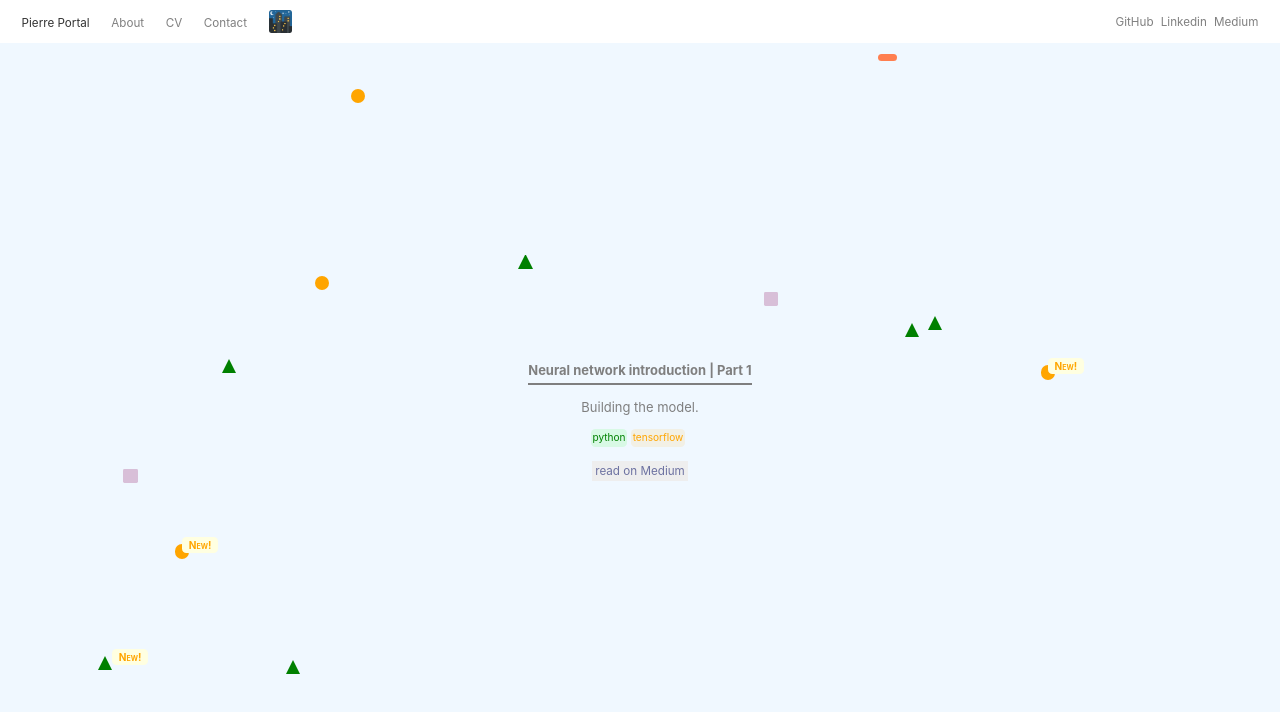
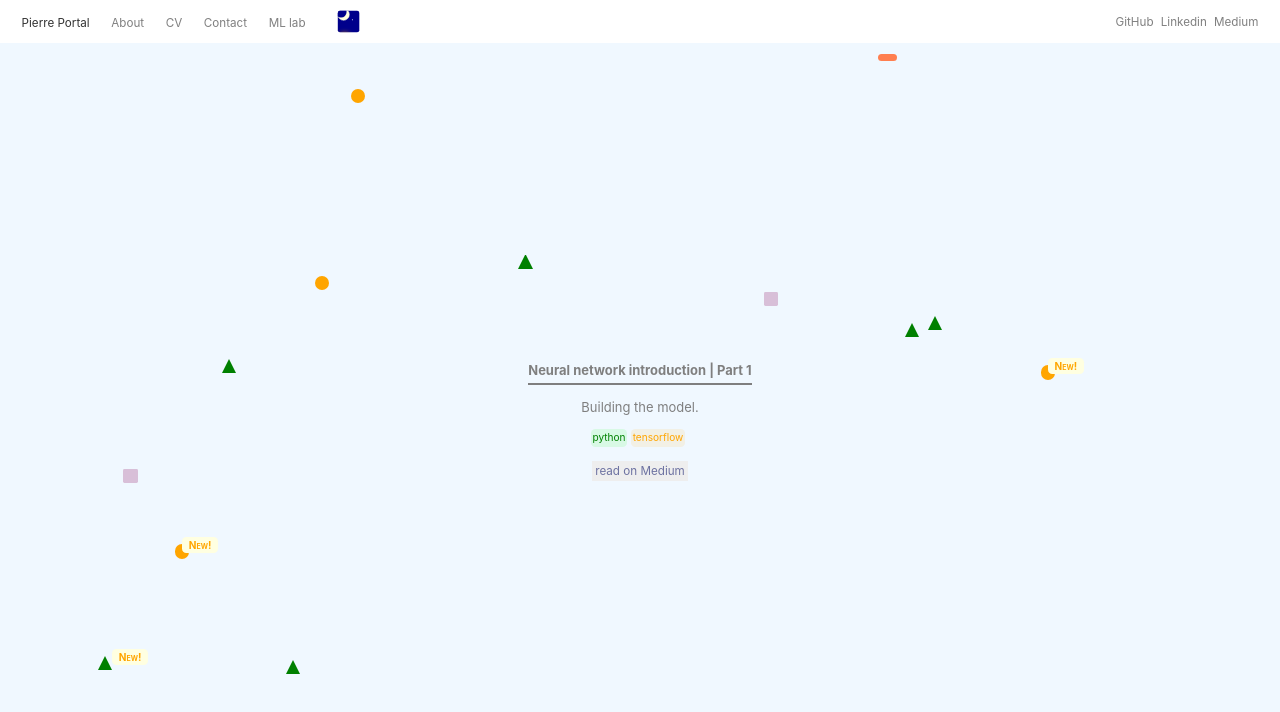
Before and after one commit to pierreportal/pierreportal, a React (Create React App) app: page / in a window 1280 px wide. Shown: the top 712 px of the page. Built offline with nearby package versions, Linux system fonts and the light colour scheme.

Commit message:
new dark mode switch

```diff
--- a/package.json
+++ b/package.json
@@ -10,7 +10,8 @@
     "react-dom": "^16.14.0",
     "react-router-dom": "^5.2.0",
     "react-router-transition": "^2.0.0",
-    "react-scripts": "3.1.2"
+    "react-scripts": "3.1.2",
+    "styled-components": "^5.2.0"
   },
   "proxy": "http://localhost:5555",
   "scripts": {
--- a/src/components/Header.jsx
+++ b/src/components/Header.jsx
@@ -1,6 +1,7 @@
 import React, { useState } from "react";
 import { NavLink } from "react-router-dom";
 import LightDarkModeButton from "./LightDarkModeButton";
+import NightDaySwitch from "./NightDaySwitch";
 
 export default function Header(props) {
   return (
@@ -28,7 +29,13 @@ export default function Header(props) {
             </NavLink>
           </div>
           <div>
-            <LightDarkModeButton />
+            <NavLink exact={true} to="/ml-lab" activeClassName="selected">
+              ML lab
+            </NavLink>
+          </div>
+          <div>
+            {/* <LightDarkModeButton /> */}
+            <NightDaySwitch />
           </div>
         </div>
 
--- a/src/components/LightDarkModeButton.jsx
+++ b/src/components/LightDarkModeButton.jsx
@@ -15,9 +15,11 @@ export default function LightDarkModeButton() {
 
   useEffect(() => {
     if (mode === "dark") {
+      document.querySelector("html").classList.remove("light-mode");
       document.querySelector("html").classList.add("dark-mode");
     } else {
       document.querySelector("html").classList.remove("dark-mode");
+      document.querySelector("html").classList.add("light-mode");
     }
   }, [mode]);
 
--- /dev/null
+++ b/src/components/MLshowroom.jsx
@@ -0,0 +1,22 @@
+import React from "react";
+
+export default function MLshowroom() {
+  const c = `function Call() {
+    this is a function
+    to cool stuff
+}
+Call()
+`;
+  return (
+    <div className="home-container">
+      <div className="grid">
+        <div></div>
+        <div>
+          <pre>{c}</pre>
+        </div>
+        <div></div>
+        <div></div>
+      </div>
+    </div>
+  );
+}
--- /dev/null
+++ b/src/components/NightDaySwitch.jsx
@@ -0,0 +1,31 @@
+import React, { useState, useEffect } from "react";
+// import styled from "styled-components";
+
+export default function NightDaySwitch(props) {
+  const [mode, setMode] = useState(
+    window.matchMedia("(prefers-color-scheme: dark)").matches
+  );
+  const swicthMode = () => setMode(!mode);
+
+  useEffect(() => {
+    if (mode) {
+      document.querySelector("html").classList.add("dark-mode");
+      document.querySelector("html").classList.remove("light-mode");
+    } else {
+      document.querySelector("html").classList.add("light-mode");
+      document.querySelector("html").classList.remove("dark-mode");
+    }
+  }, [mode]);
+
+  return (
+    <div
+      onClick={swicthMode}
+      class={`sunrise-container ${mode ? "day" : "night"}`}
+    >
+      <div class="sunrise-weel">
+        <div class="sun"></div>
+        <div class="moon"></div>
+      </div>
+    </div>
+  );
+}
--- a/src/components/Routing.jsx
+++ b/src/components/Routing.jsx
@@ -4,6 +4,7 @@ import CV from "./CV";
 import About from "./About";
 import Contact from "./Contact";
 import Home from "./Home";
+import MLshowroom from "./MLshowroom";
 import { AnimatedSwitch } from "react-router-transition";
 
 export default function Routing() {
@@ -19,6 +20,8 @@ export default function Routing() {
       <Route exact={true} path="/cv" component={() => <CV />} />
       <Route exact={true} path="/about" component={() => <About />} />
       <Route exact={true} path="/contact" component={() => <Contact />} />
+      <Route exact={true} path="/ml-lab" component={() => <MLshowroom />} />
+
       {/* </AnimatedSwitch> */}
     </Switch>
   );
--- a/src/styles/main.css
+++ b/src/styles/main.css
@@ -1,4 +1,5 @@
-:root {
+:root,
+.light-mode {
   --main-bg-color: white;
   --main-color: rgb(127, 127, 127);
   --main-eee: #eee;
@@ -32,7 +33,7 @@
 html,
 body {
   background-color: var(--main-bg-color);
-  transition: background-color 0.2s ease;
+  transition: background-color 0.3s ease;
 }
 
 .dark-mode-div {
@@ -504,6 +505,28 @@ body {
   font-size: 0.7rem;
 }
 
+.home-container .grid {
+  display: grid;
+  height: calc(100vh - 3rem);
+  grid-template-columns: repeat(2, 2fr);
+  grid-template-rows: repeat(2, 2fr);
+  padding: 0.6rem;
+  grid-gap: 0.6rem;
+}
+.home-container .grid > div {
+  padding: 1rem;
+  border-radius: 0.5rem;
+  position: relative;
+}
+.home-container .grid > div:nth-of-type(even) {
+  background-color: rgb(28 28 35 / 10%);
+  /* background: linear-gradient(
+    180deg,
+    rgb(28 28 35 / 17%),
+    var(--main-home-bg-color)
+  ); */
+}
+
 @media only screen and (max-width: 1200px) {
   .cv-container > .col:first-of-type {
     display: none;
@@ -528,3 +551,92 @@ body {
     overflow-y: visible;
   }
 }
+
+/*  */
+
+.sunrise-container {
+  width: 3rem;
+  height: 3rem;
+  background-color: rgb(114, 177, 255);
+  position: relative;
+  overflow: hidden;
+  transition: all 0.5s ease;
+  border-radius: 0.3rem;
+  transform: scale(0.5);
+  cursor: pointer;
+}
+
+.sunrise-container.night {
+  background-color: darkblue;
+}
+.sunrise-container.night > .sunrise-weel {
+  transform: rotate(225deg);
+}
+.sunrise-weel {
+  bottom: 0;
+  left: -3.8rem;
+  width: 6rem;
+  height: 1rem;
+  position: absolute;
+  transition: all 0.5s ease;
+}
+.sunrise-container.day > .sunrise-weel {
+  transform: rotate(150deg);
+}
+.sun {
+  width: 1.5rem;
+  height: 1.5rem;
+  background-color: orange;
+  border-radius: 50%;
+  position: relative;
+  box-shadow: 0px 0px 10px 1px orange;
+}
+.moon {
+  width: 1.7rem;
+  height: 1.7rem;
+  background-color: lightyellow;
+  border-radius: 50%;
+  position: relative;
+  margin-top: 10px;
+  margin-left: 35px;
+  border: solid 1px lightyellow;
+  /* box-shadow: 0px 0px 10px 1px lightyellow; */
+}
+.moon::after {
+  content: "";
+  width: 100%;
+  height: 100%;
+  border-radius: 50%;
+  background-color: darkblue;
+  top: 0;
+  left: 7px;
+  position: absolute;
+  /* border: solid 10px darkblue; */
+}
+.moon::before {
+  content: ".";
+  font-size: 2rem;
+  font-weight: 100;
+  color: white;
+  width: 2px;
+  height: 2px;
+  border-radius: 50%;
+  background-color: white;
+  top: 15px;
+  left: -10px;
+  position: absolute;
+}
+
+.sunrise-container.day:hover {
+  background-color: rgb(88, 88, 237);
+}
+/* .sunrise-container.day:hover > .sunrise-weel {
+  transform: rotate(160deg);
+} */
+
+.sunrise-container.night:hover {
+  background-color: blue;
+}
+/* .sunrise-container.night:hover > .sunrise-weel {
+  transform: rotate(220deg);
+} */
```
Also changed, not shown: 1 other file (tests, documents, lock files or other folders).
